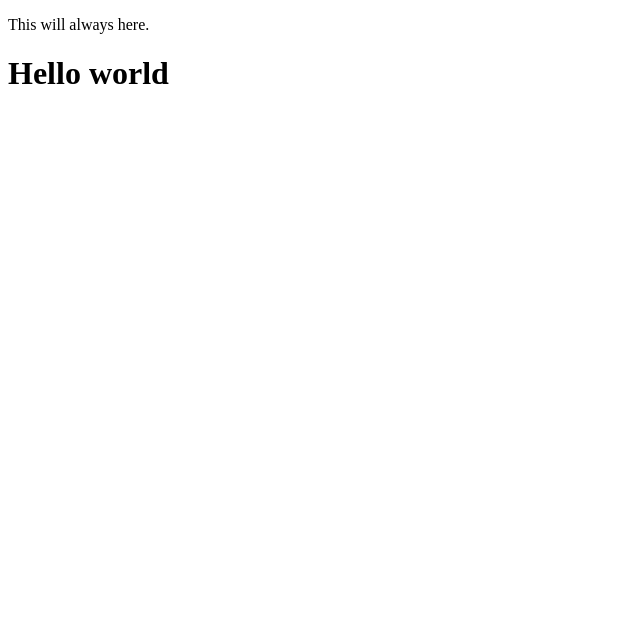
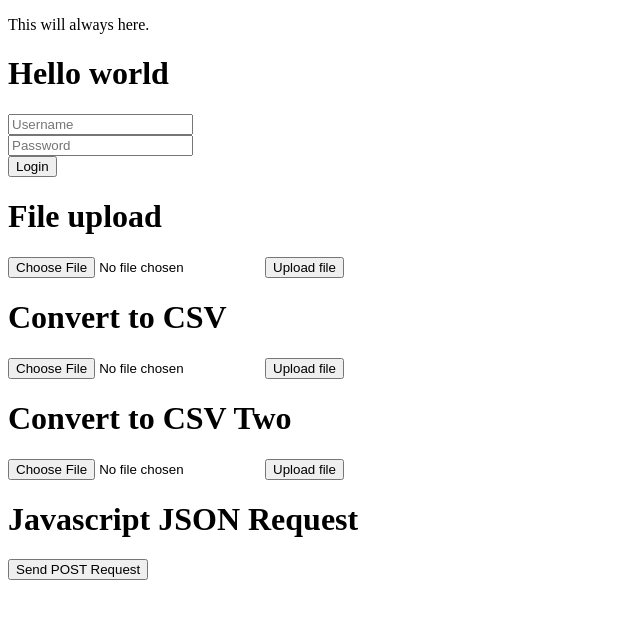
Before and after one commit to chkrish9/Python-flask, a Flask app: page / in a window 1280 px wide. Shown: the top 619 px of the page, without its empty margins (0-640 px from the left). Run offline with Flask 3, Linux system fonts and the light colour scheme.

Commit message:
T3-FORMS-POST-FILES: Completed

```diff
--- a/app.py
+++ b/app.py
@@ -1,11 +1,80 @@
-from flask import Flask, render_template, request
+import os
+import uuid
+import pandas as pd
+from flask import Flask, render_template, request, Response, send_from_directory, jsonify
 
 app = Flask(__name__, template_folder="templates")
 
 
-@app.route("/", methods=["GET"])
+@app.route("/", methods=["GET", "POST"])
 def index():
-    return render_template("index.html")
+    if request.method == "GET":
+        return render_template("index.html")
+    elif request.method == "POST":
+        username = request.form.get("username")
+        password = request.form.get("password")
+
+        if username == "murali" and password == "test":
+            return "Success"
+        else:
+            return "Failure"
+
+
+@app.route("/file_upload", methods=["POST"])
+def file_upload():
+    file = request.files["file"]
+
+    if file.content_type == "text/plain":
+        return file.read().decode()
+    elif (
+        file.content_type
+        == "application/vnd.openxmlformats-officedocument.spreadsheetml.sheet"
+        or file.content_type == "application/vnd.ms-excel"
+    ):
+        df = pd.read_excel(file)
+        return df.to_html()
+
+
+@app.route("/convert_csv", methods=["POST"])
+def convert_csv():
+    file = request.files["file"]
+    df = pd.read_excel(file)
+    response = Response(
+        df.to_csv(),
+        mimetype="text/csv",
+        headers={"Content-Disposition": "attachment; filename=result.csv"},
+    )
+    return response
+
+
+@app.route("/convert_csv_two", methods=["POST"])
+def convert_csv_two():
+    file = request.files["file"]
+    df = pd.read_excel(file)
+    if not os.path.exists("downloads"):
+        os.makedirs("downloads")
+
+    filename = f"{uuid.uuid4()}.csv"
+    df.to_csv(os.path.join("downloads", filename))
+
+    return render_template("download.html", filename=filename)
+
+
+@app.route("/download/<filename>")
+def download(filename):
+    return send_from_directory("downloads", filename, download_name="result.csv")
+
+
+@app.route("/handle_post", methods=['POST'])
+def handle_post():
+    greeting = request.json['greeting']
+    name = request.json['name']
+
+    with open('file.txt', 'w') as f:
+        f.write(f'{greeting} {name}')
+
+    return jsonify({'message': 'Successfully written!'})
+
 
 
 if __name__ == "__main__":
--- /dev/null
+++ b/templates/download.html
@@ -0,0 +1,6 @@
+{% extends "base.html" %}
+{% block title %} Download Page {% endblock %}
+{% block content %}
+<h1>Download</h1>
+<a href="{{ url_for('download', filename=filename) }}">{{filename}}</a>
+{% endblock %}
--- a/templates/index.html
+++ b/templates/index.html
@@ -2,4 +2,58 @@
 {% block title %} Index Page {% endblock %}
 {% block content %}
 <h1>Hello world</h1>
+<form method="POST" action="{{ url_for('index') }}">
+    <input type="text" name="username" placeholder="Username" /><br />
+    <input type="password" name="password" placeholder="Password" /><br />
+    <input type="submit" value="Login" />
+</form>
+<h1>File upload</h1>
+<form method="POST" action="{{ url_for('file_upload') }}" enctype="multipart/form-data">
+    <input type="file" name="file"
+        accept="application/vnd.openxmlformats-officedocument.spreadsheetml.sheet, application/vnd.ms-excel, text/plain"
+        required="required" />
+    <input type="submit" value="Upload file" />
+</form>
+
+<h1>Convert to CSV</h1>
+<form method="POST" action="{{ url_for('convert_csv') }}" enctype="multipart/form-data">
+    <input type="file" name="file"
+        accept="application/vnd.openxmlformats-officedocument.spreadsheetml.sheet, application/vnd.ms-excel"
+        required="required" />
+    <input type="submit" value="Upload file" />
+</form>
+
+<h1>Convert to CSV Two</h1>
+<form method="POST" action="{{ url_for('convert_csv_two') }}" enctype="multipart/form-data">
+    <input type="file" name="file"
+        accept="application/vnd.openxmlformats-officedocument.spreadsheetml.sheet, application/vnd.ms-excel"
+        required="required" />
+    <input type="submit" value="Upload file" />
+</form>
+
+<h1>Javascript JSON Request</h1>
+<button id="post_button">Send POST Request</button>
+
+<script type="text/javascript">
+    const postBtn = document.getElementById('post_button');
+
+    const jsonData = {
+        name: 'Murali',
+        greeting: 'Hello'
+    }
+
+    postBtn.addEventListener('click', () => {
+        fetch("{{ url_for('handle_post') }}", {
+            method: "POST",
+            headers: {
+                'Content-Type': 'application/json; charset=utf-8'
+            },
+            body: JSON.stringify(jsonData)
+        }).then(response => response.json())
+            .then(data => console.log('Success:', data))
+            .catch((error) => {
+                console.error('Error:', error)
+            })
+    });
+</script>
 {% endblock %}
```
